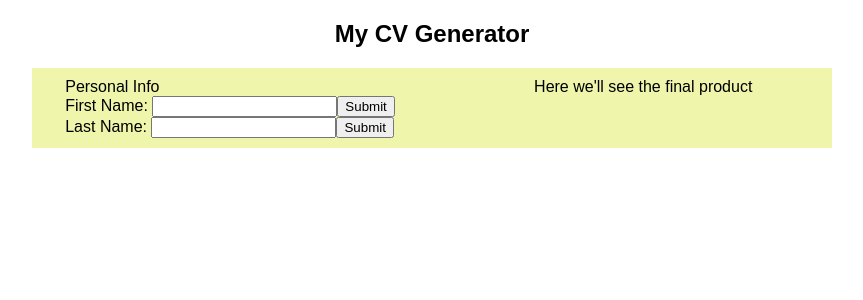
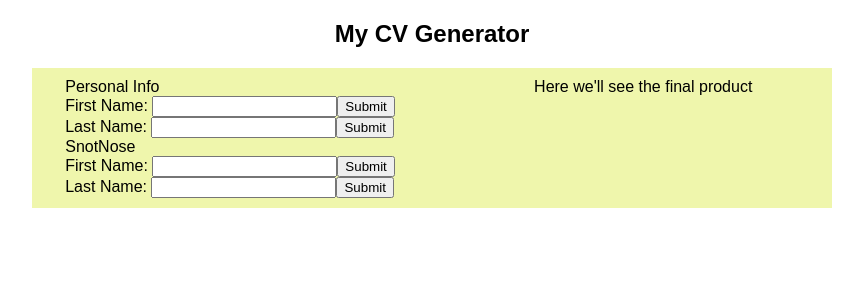
Before and after one commit to doctype-Melvin/cv-project, a React (Create React App) app: page / in a window 1280 px wide. Shown: the top 300 px of the page, without its empty margins (208-1071 px from the left). Built offline with nearby package versions, Linux system fonts and the light colour scheme.

Commit message:
<RE>playing with components

```diff
--- a/src/components/form/Form.js
+++ b/src/components/form/Form.js
@@ -14,6 +14,7 @@ export class Form extends React.Component {
         return (
             <form className="formCt">
                 <FormSection sectionName='Personal Info'/>
+                <FormSection sectionName='SnotNose' />
             </form>
         )
     }
@@ -28,7 +29,7 @@ class FormSection extends React.Component {
     render() {
         return (
             <div className="section">{this.props.sectionName}
-            <FormElement />
+            <FormElement labelName = 'First Name:'/>
             </div>
         )
     }
```
